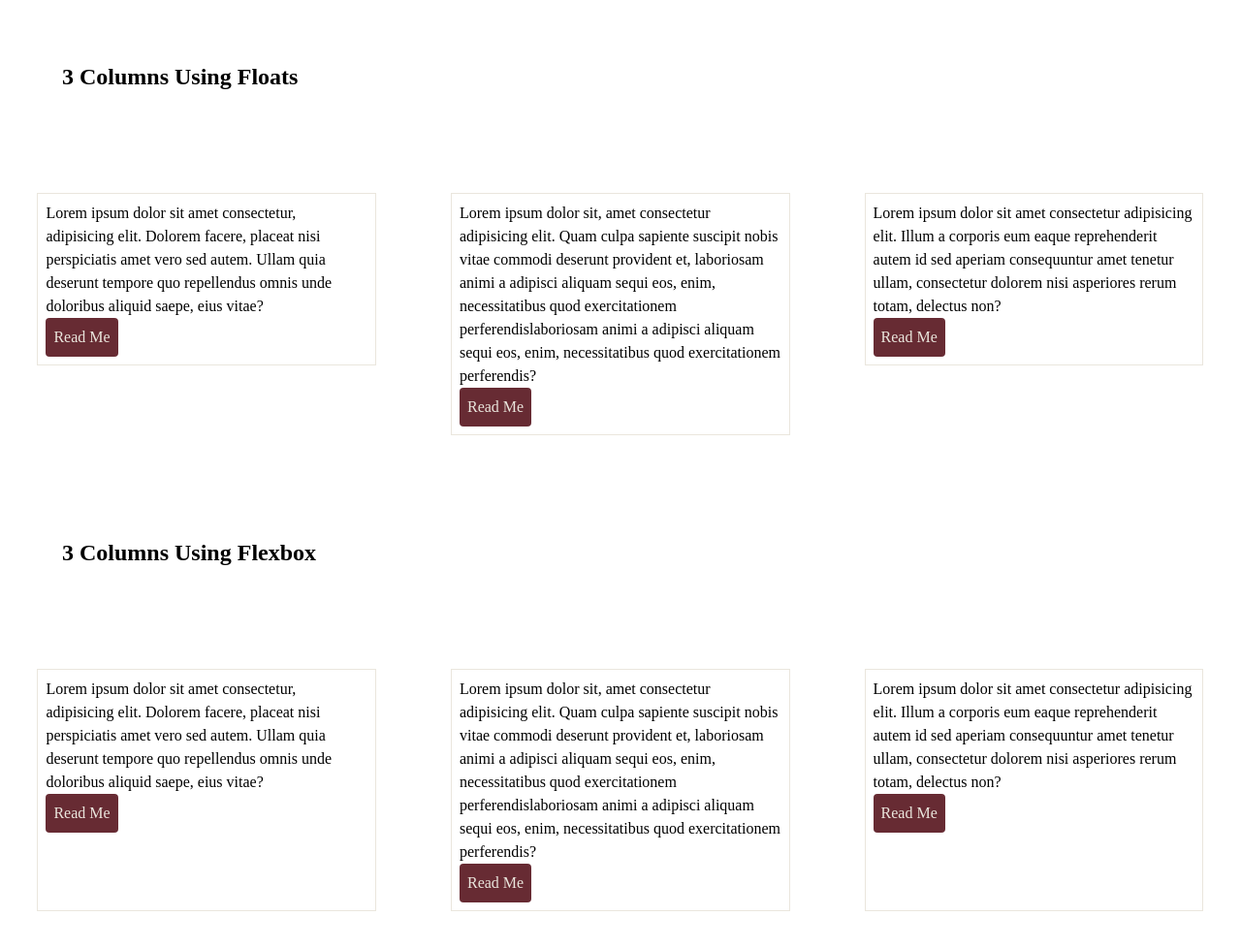
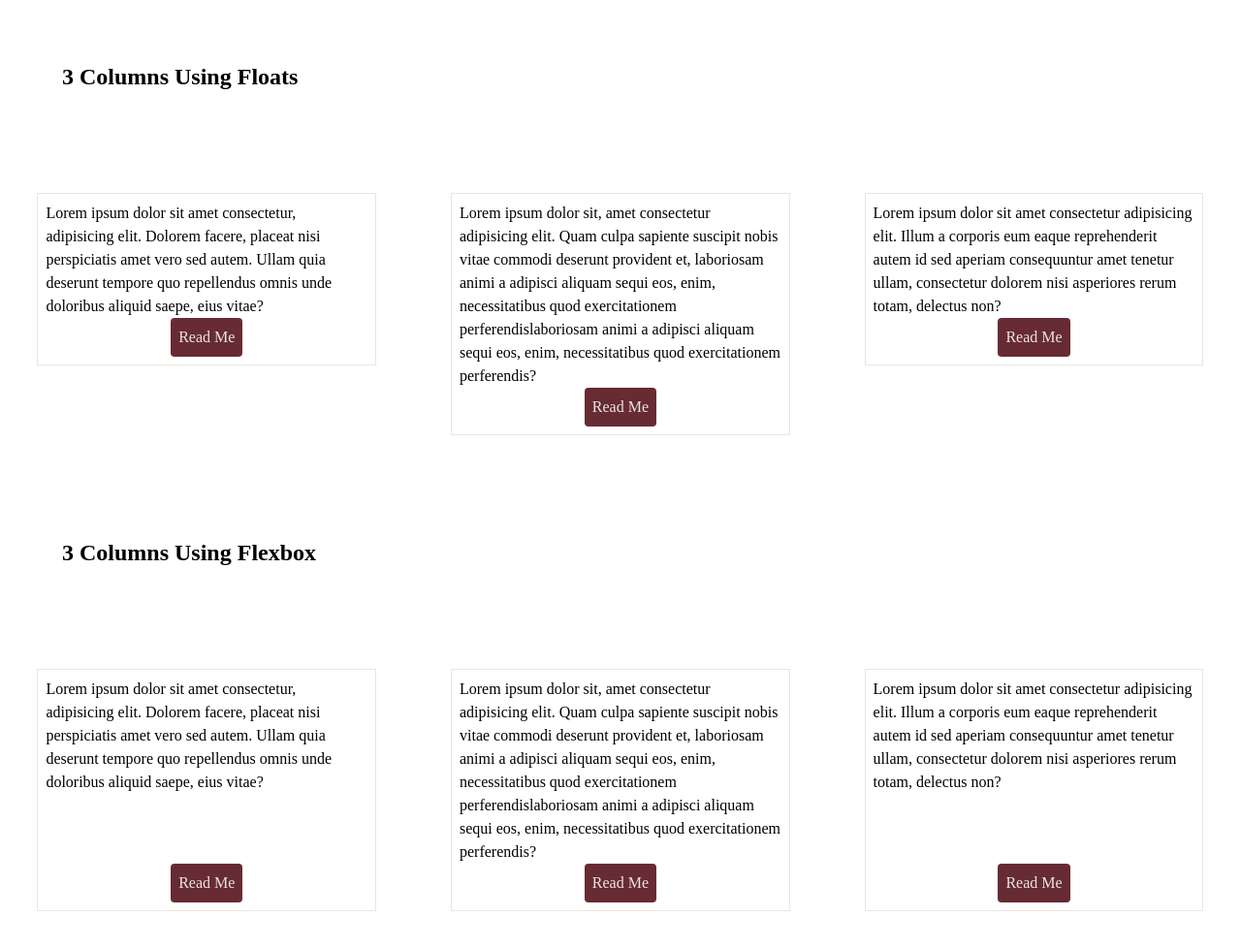
Before and after one commit to Rita1217/demo-flexbox-columns, a plain HTML site: page index.html in a window 1280 px wide. Shown: the part 78-1056 px from the top of the page at 97% size. Drawn offline with Linux system fonts and the light colour scheme.

Commit message:
flexbox columns demo button in center

```diff
--- a/css/styles.css
+++ b/css/styles.css
@@ -13,6 +13,10 @@ h2 {
     border: 1px solid #eae6dd;
     padding: 8px;
     margin: 3%;
+    display: flex;
+    flex-direction: column;
+    justify-content: space-between;
+    align-items: center;
     /* float: left;
     width: 27.33%; */
 }
@@ -29,6 +33,7 @@ h2 {
 .flex-container {
     display: flex;
     position: relative;
+
 }
 
 .flex-container > div {
--- a/index.html
+++ b/index.html
@@ -46,8 +46,7 @@
             </div>
             <div class="col">
                 <p>Lorem ipsum dolor sit amet consectetur adipisicing elit. Illum a corporis eum eaque reprehenderit autem id sed aperiam consequuntur amet tenetur ullam, consectetur dolorem nisi asperiores rerum totam, delectus non?</p>
-                <div class="button">
-                    <a href="#">Read Me</a>
+                <a href="#">Read Me</a>
                 </div>
             </div>
         </div>
```
